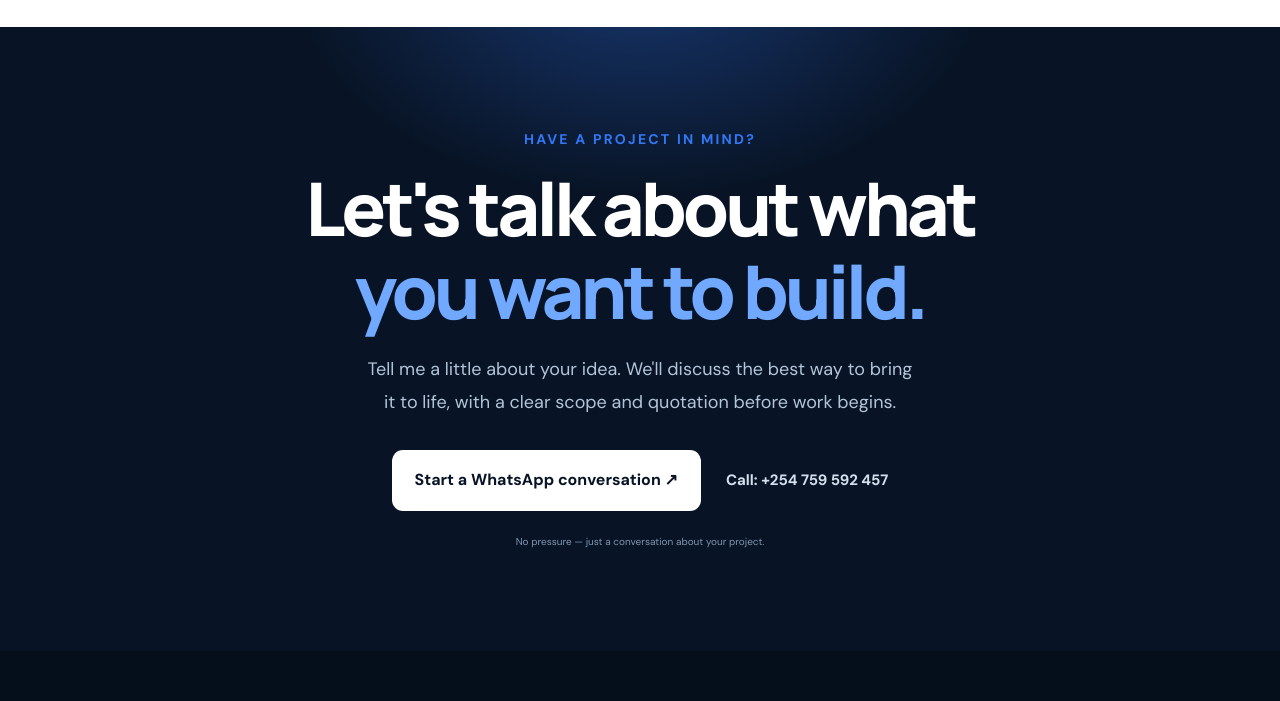
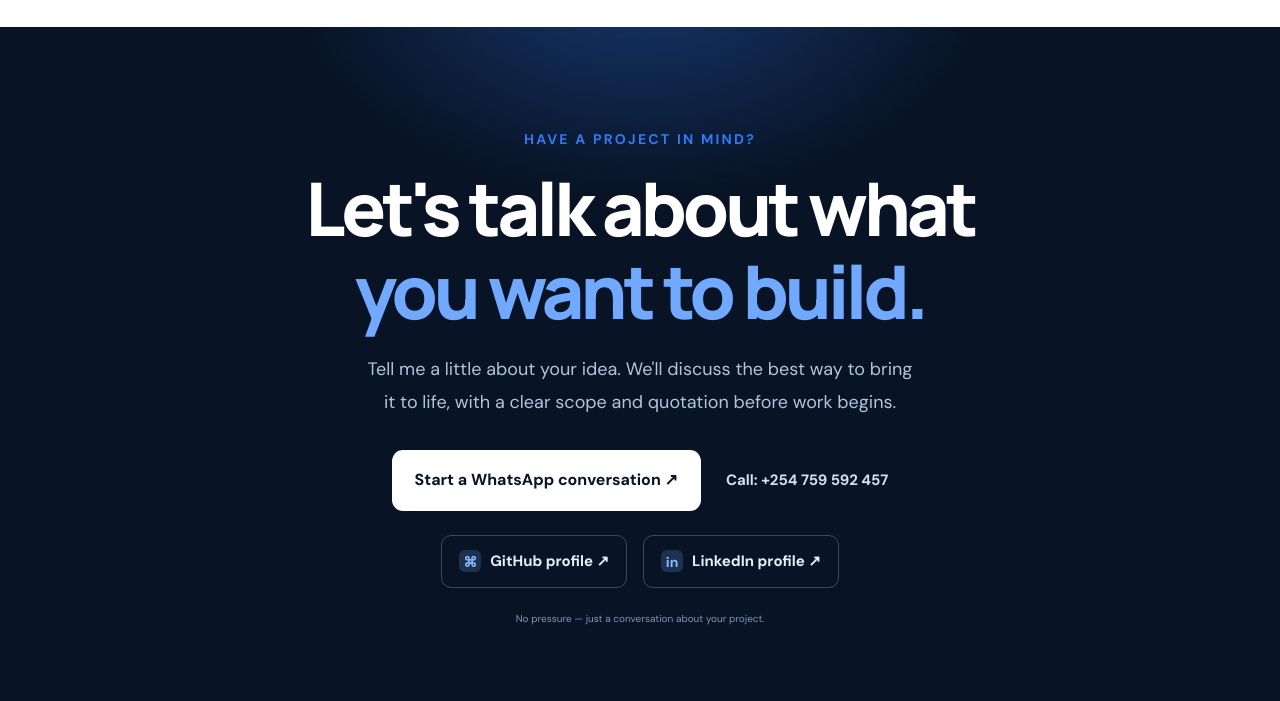
Before and after one commit to reinchemo/Rkc, a plain HTML site: page index.html in a window 1280 px wide. Shown: the part 7670-8371 px from the top of the page. Drawn offline with Linux system fonts and the light colour scheme.

Commit message:
Add GitHub and LinkedIn links to the contact section (#5)
* Add GitHub and LinkedIn links to contact section

* Style professional profile links in contact section

```diff
--- a/index.html
+++ b/index.html
@@ -185,7 +185,11 @@
     </section>
 
     <section class="contact-section" id="contact">
-      <div class="contact-glow"></div><div class="wrap contact-inner reveal"><span class="section-kicker">HAVE A PROJECT IN MIND?</span><h2>Let's talk about what<br><em>you want to build.</em></h2><p>Tell me a little about your idea. We'll discuss the best way to bring it to life, with a clear scope and quotation before work begins.</p><div class="contact-actions"><a class="button button-light" href="https://wa.me/254759592457?text=Hello%20Reinhard%2C%20I%20have%20a%20project%20I%27d%20like%20to%20discuss." target="_blank" rel="noopener">Start a WhatsApp conversation ↗</a><a class="contact-phone" href="tel:+254759592457">Call: +254 759 592 457</a></div><div class="contact-footnote">No pressure — just a conversation about your project.</div></div>
+      <div class="contact-glow"></div><div class="wrap contact-inner reveal"><span class="section-kicker">HAVE A PROJECT IN MIND?</span><h2>Let's talk about what<br><em>you want to build.</em></h2><p>Tell me a little about your idea. We'll discuss the best way to bring it to life, with a clear scope and quotation before work begins.</p><div class="contact-actions"><a class="button button-light" href="https://wa.me/254759592457?text=Hello%20Reinhard%2C%20I%20have%20a%20project%20I%27d%20like%20to%20discuss." target="_blank" rel="noopener">Start a WhatsApp conversation ↗</a><a class="contact-phone" href="tel:+254759592457">Call: +254 759 592 457</a></div>
+          <div class="contact-socials" aria-label="Professional profiles">
+            <a href="https://github.com/reinchemo" target="_blank" rel="noopener noreferrer"><span aria-hidden="true">⌘</span> GitHub profile ↗</a>
+            <a href="https://www.linkedin.com/in/reinhard-chemonges-15a52a216/" target="_blank" rel="noopener noreferrer"><span aria-hidden="true">in</span> LinkedIn profile ↗</a>
+          </div><div class="contact-footnote">No pressure — just a conversation about your project.</div></div>
     </section>
   </main>
 
--- a/style.css
+++ b/style.css
@@ -124,3 +124,11 @@ body{font-size:18px;line-height:1.8}
  .hero-video-top strong{font-size:12px}
  .hero-video-top .live-label{font-size:9px;padding:5px 7px}
 }
+
+
+/* Direct links to professional profiles in the contact section */
+.contact-socials{display:flex;justify-content:center;align-items:center;gap:16px;flex-wrap:wrap;margin-top:24px}
+.contact-socials a{display:inline-flex;align-items:center;gap:9px;padding:12px 17px;border:1px solid rgba(255,255,255,.22);border-radius:10px;color:#e5eefb;font-size:15px;font-weight:800;transition:background .2s,border-color .2s,transform .2s}
+.contact-socials a:hover{background:rgba(255,255,255,.09);border-color:rgba(112,169,255,.8);transform:translateY(-2px)}
+.contact-socials a span{display:grid;place-items:center;min-width:22px;height:22px;border-radius:6px;background:rgba(112,169,255,.2);color:#8db8ff;font-size:14px;font-weight:900}
+@media(max-width:760px){.contact-socials{gap:10px}.contact-socials a{font-size:14px;padding:11px 13px}}
```
